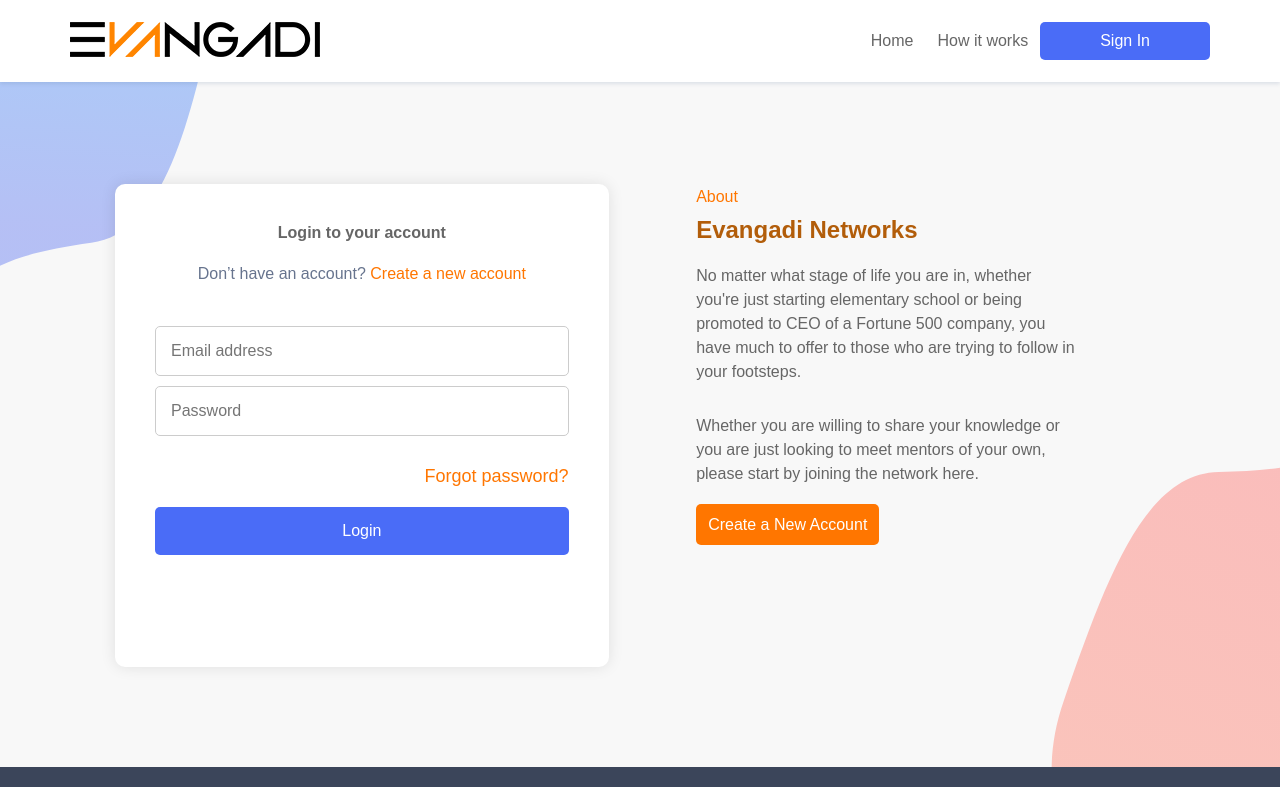
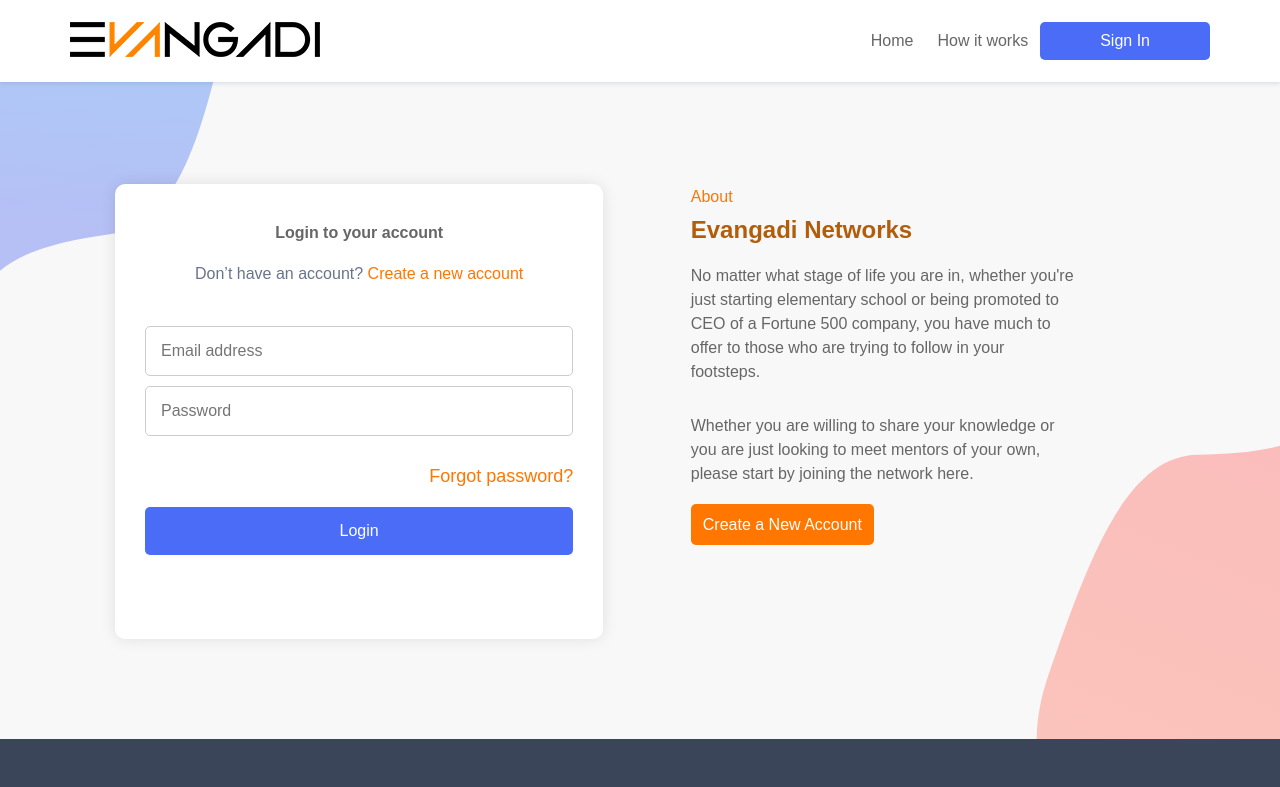
Before and after one commit to gechjs/evangadi-forum-frontend-deploy, a React (Vite) app: page /login in a window 1280 px wide. Shown: the top 787 px of the page. Built offline with nearby package versions, Linux system fonts and the light colour scheme; no server answers; a web font is replaced by a local one.

Commit message:
add width

```diff
--- a/src/components/auth/Auth.module.css
+++ b/src/components/auth/Auth.module.css
@@ -10,7 +10,7 @@
   flex-direction: column;
   align-items: center;
   justify-content: center;
-  width: 70%;
+  width: 80%;
   padding: 100px 0;
   margin: 0 auto;
 }
--- a/src/pages/LoginForm/LoginForm.module.css
+++ b/src/pages/LoginForm/LoginForm.module.css
@@ -4,10 +4,10 @@
   border-radius: 10px;
   box-shadow: 0 0 15px rgba(0, 0, 0, 0.1);
   /* width: 48.5%; */
-  width: 90%;
+  width: 100%;
   background-color: white;
   text-align: center;
-  padding: 40px;
+  padding: 40px 30px 10px 30px;
   margin-top: 8%;
 }
 
```
